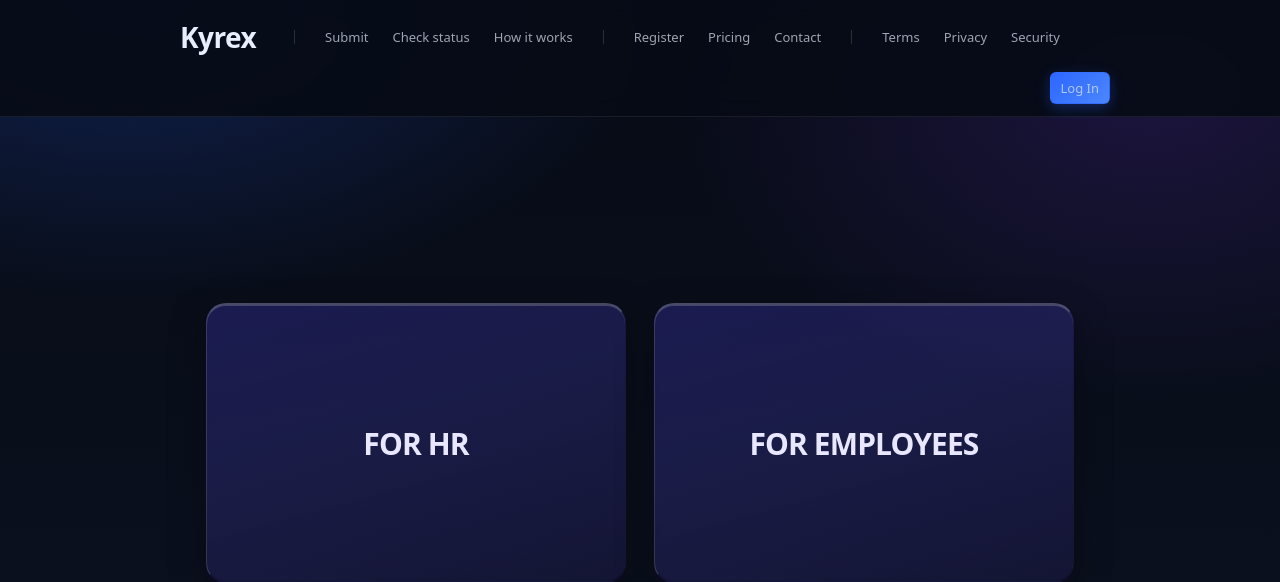
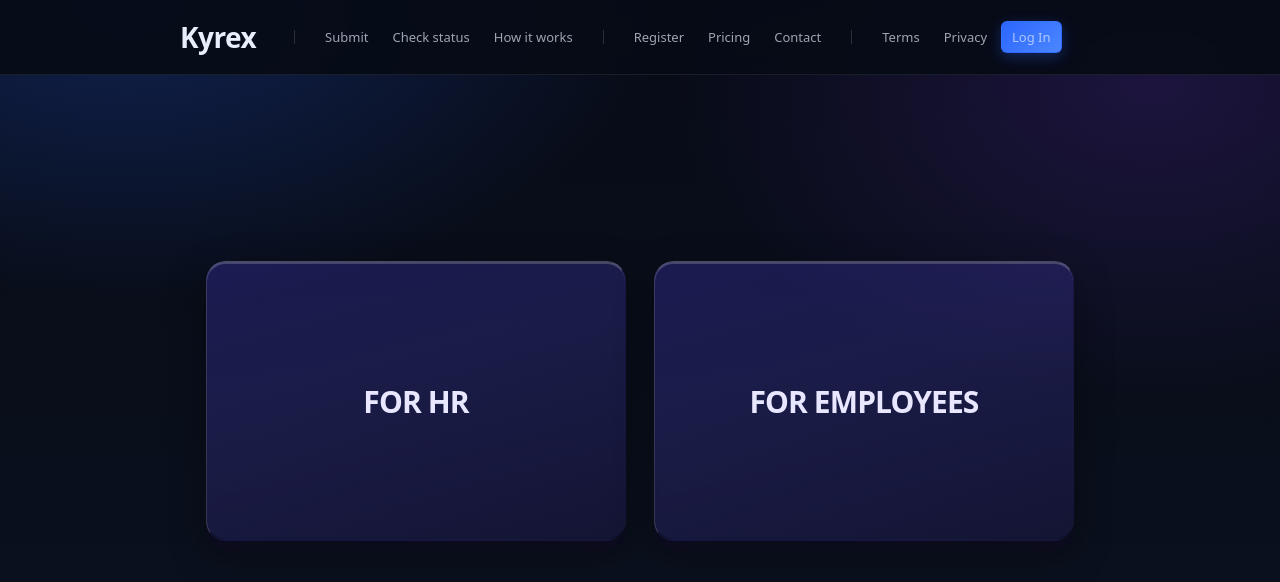
Before and after one commit to gaggame1010-arch/employee-feedback-platform, a Django app: page / in a window 1280 px wide. Shown: the top 582 px of the page. Run offline with Django 5.2, Linux system fonts and the light colour scheme.

Commit message:
Topbar: remove Security, Log In inline with Terms/Privacy

```diff
--- a/submissions/templates/submissions/base.html
+++ b/submissions/templates/submissions/base.html
@@ -98,7 +98,6 @@
       }
       .topbar-group{ display:flex; flex-wrap:wrap; align-items:center; gap:4px; }
       .topbar-login{
-        margin-left: auto;
         font-size: 22px;
         font-weight: 800;
         padding: 14px 32px;
@@ -551,9 +550,8 @@
         <div class="topbar-group">
           <a href="{% url 'submissions:terms' %}">Terms</a>
           <a href="{% url 'submissions:privacy' %}">Privacy</a>
-          <a href="{% url 'submissions:security' %}">Security</a>
+          <a class="topbar-login" href="/admin/">Log In</a>
         </div>
-        <a class="topbar-login" href="/admin/">Log In</a>
       </div>
     </header>
     <div class="wrap">
```
